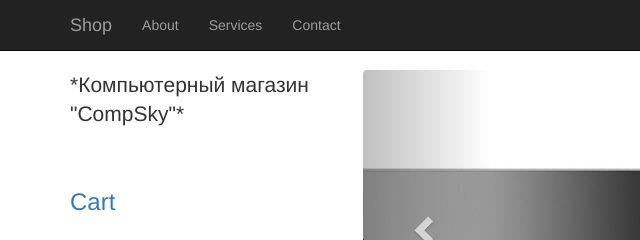
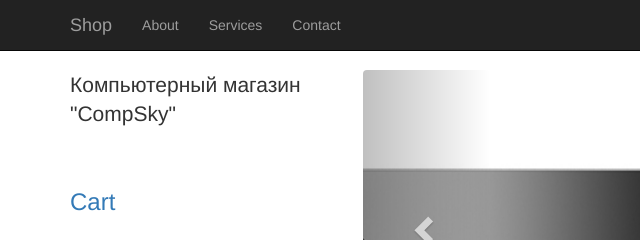
Before and after one commit to Ognevik/Web-programming, a plain HTML site: page index.html in a window 1280 px wide. Shown: the top 240 px of the page, 0-640 px from the left. Drawn offline with Linux system fonts and the light colour scheme.

Commit message:
Update index.html

```diff
--- a/index.html
+++ b/index.html
@@ -44,7 +44,7 @@
         <div class="row">
 
             <div class="col-md-3">
-                <p class="lead">*Компьютерный магазин "CompSky"*</p>
+                <p class="lead">Компьютерный магазин "CompSky"</p>
 				<br>
 				<h3><a href="" class="cart-link" data-toggle="modal" data-target="#Cart"> Cart </a> </h3>
             </div>
```
